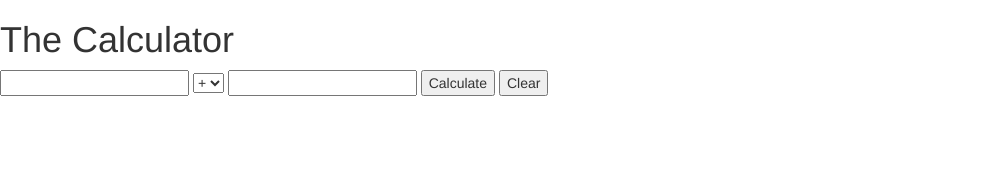
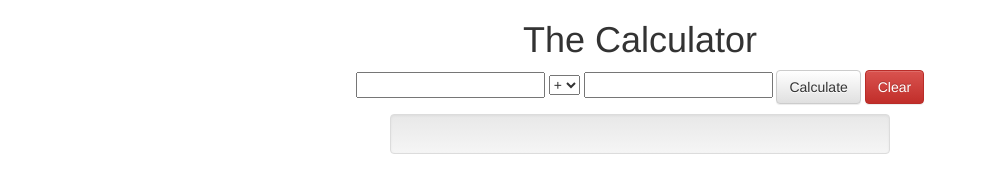
Before and after one commit to kittyarcade/Weekend_Challenge_3, a website: page views/index.html in a window 1280 px wide. Shown: the whole page, without its empty margins (0-987 px from the left). Drawn offline with nearby package versions, Linux system fonts and the light colour scheme; files that its build step writes are made by us from their sources; files whose address does not match are found by name.

Commit message:
added style!

```diff
--- /dev/null
+++ b/Public/style.css
@@ -0,0 +1,19 @@
+#title{
+  text-align: center;
+}
+
+#outputDiv{
+  text-align: center;
+  font-size: 30px;
+}
+
+.well {
+  margin: auto;
+  width: 500px;
+}
+
+.calc {
+  text-align: center;
+  margin-bottom: 10px;
+
+}
--- a/views/index.html
+++ b/views/index.html
@@ -4,6 +4,7 @@
     <meta charset="utf-8">
       <script src="vendors/jquery-3.1.1.min.js" charset="utf-8"></script>
       <script src="client.js" charset="utf-8"></script>
+      <link rel="stylesheet" href="style.css">
 
       <!-- Latest compiled and minified CSS -->
       <link rel="stylesheet" href="https://maxcdn.bootstrapcdn.com/bootstrap/3.3.7/css/bootstrap.min.css" integrity="sha384-BVYiiSIFeK1dGmJRAkycuHAHRg32OmUcww7on3RYdg4Va+PmSTsz/K68vbdEjh4u" crossorigin="anonymous">
@@ -16,7 +17,8 @@
     <title>Weekend Challenge 3</title>
   </head>
   <body>
-    <h1>The Calculator</h1>
+    <h1 id='title'>The Calculator</h1>
+<div class = 'calc'>
 
     <input type='number' id='num1'>
     <select name='operations' id='ops'>
@@ -26,9 +28,11 @@
       <option id='/' value="/">/</option>
     </select>
     <input type='number' id='num2'>
-    <button id='submit'>Calculate</button>
-    <button id='clear'>Clear</button>
-    <div id='outputDiv'></div>
+    <button id='submit' class='btn btn-default'>Calculate</button>
+    <button class = 'btn btn-danger' id='clear'>Clear</button>
+    </div>
+    <div id='outputDiv' class='well'></div>
+
 
   </body>
 </html>
```
Also changed, not shown: readme.md.
